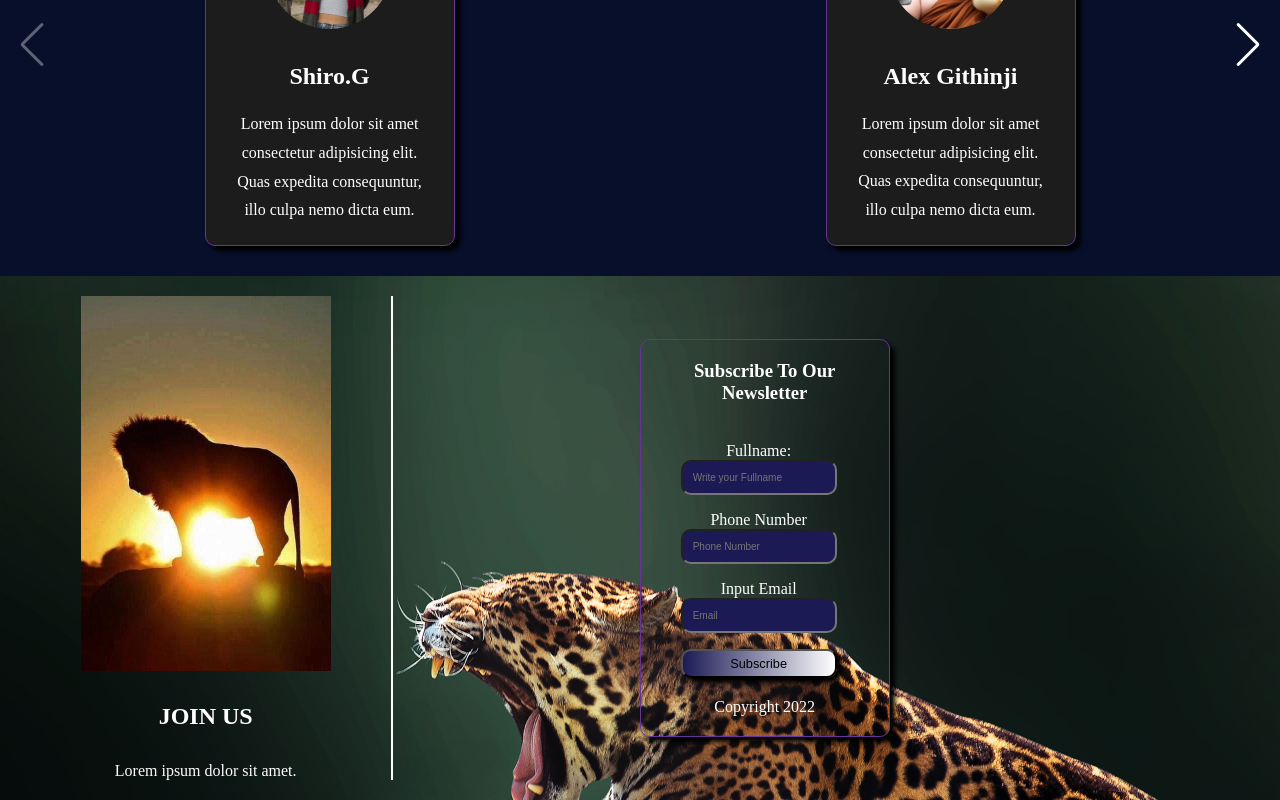
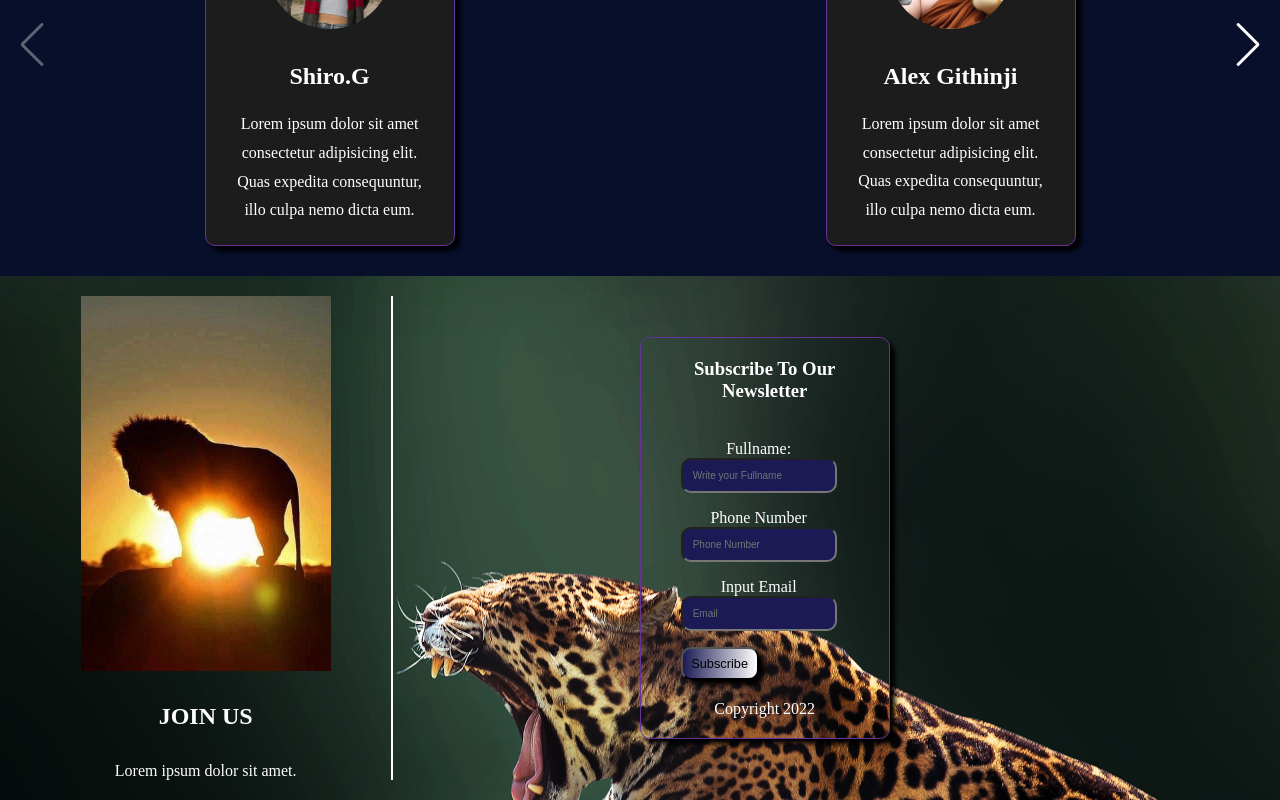
Before and after one commit to VicGriffin/ZAPH-TOURS, a React (Vite) app: page / in a window 1280 px wide. Shown: the part 4000-4800 px from the top of the page. Built offline with nearby package versions, Linux system fonts and the light colour scheme.

Commit message:
more on trips section

```diff
--- a/src/index.css
+++ b/src/index.css
@@ -5,8 +5,10 @@
 }
 
 button{
-  padding: 5px;
-  width: 25%px;
+  padding: 7px;
+  width: 50%;
+  display: grid;
+  place-items: center;
   border-radius: 10px;
   background: linear-gradient(to right, #1B1A55, white);
   transform: all 0.3s ease;
```
